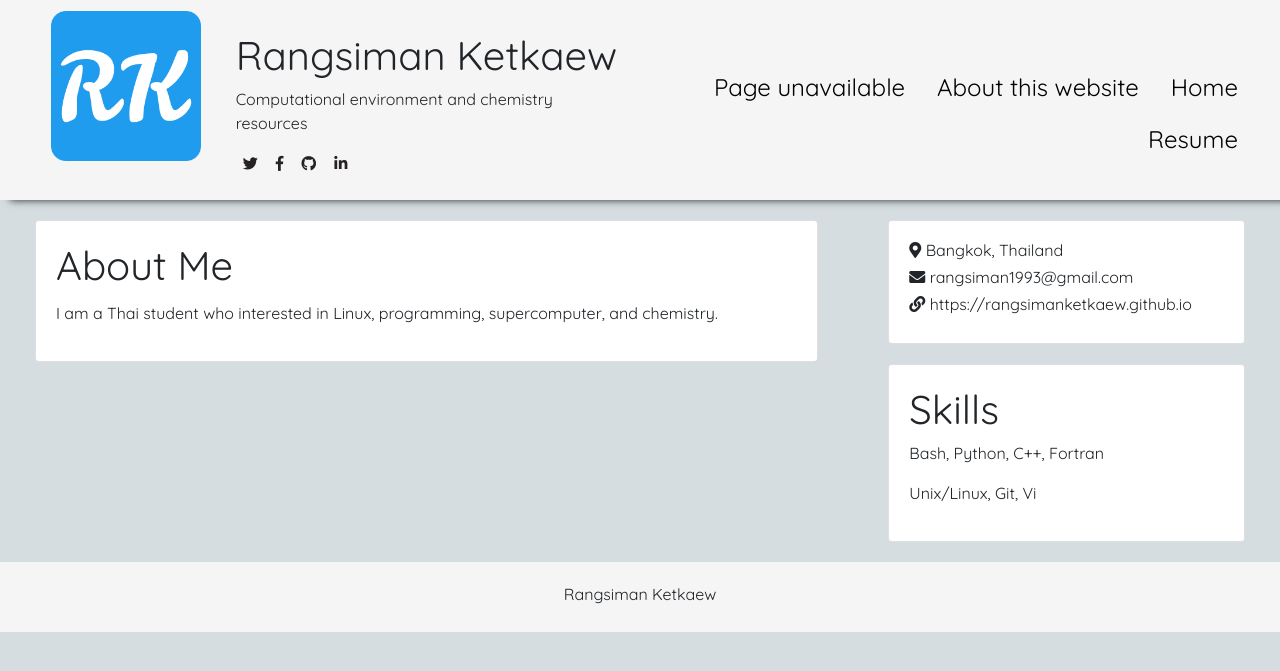
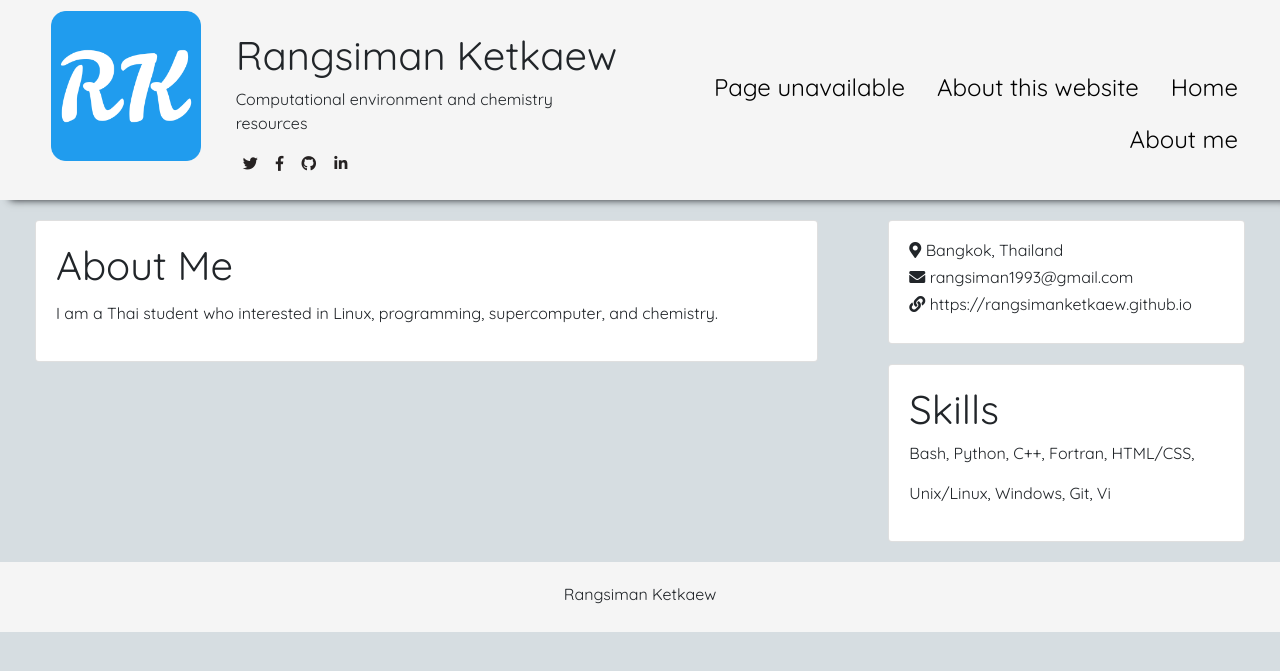
Before and after one commit to rangsimanketkaew/rangsimanketkaew.github.io, a Jekyll site: the page built from resume.md, in a window 1280 px wide. Shown: the top 671 px of the page. Built offline with Jekyll 4.4.1, drawn with Linux system fonts in a browser that asks for light colours; nearby versions of some CDN libraries; a script that is not in the unit is left out.

Commit message:
Updated skills and resume.

```diff
--- a/_layouts/home.html
+++ b/_layouts/home.html
@@ -26,8 +26,8 @@ layout: default
     -->
     <div class="card">
       <h1>Skills</h1>
-      <p>Bash, Python, C++, Fortran</p>
-      <p>Unix/Linux, Git, Vi</p>
+      <p>Bash, Python, C++, Fortran, HTML/CSS, </p>
+      <p>Unix/Linux, Windows, Git, Vi</p>
     </div>
   </div>
 </div>
--- a/resume.md
+++ b/resume.md
@@ -1,4 +1,4 @@
 ---
-title: Resume
 layout: home
+title: About me
 ---
```
Also changed, not shown: _includes/header.html (+4 -4 lines).
